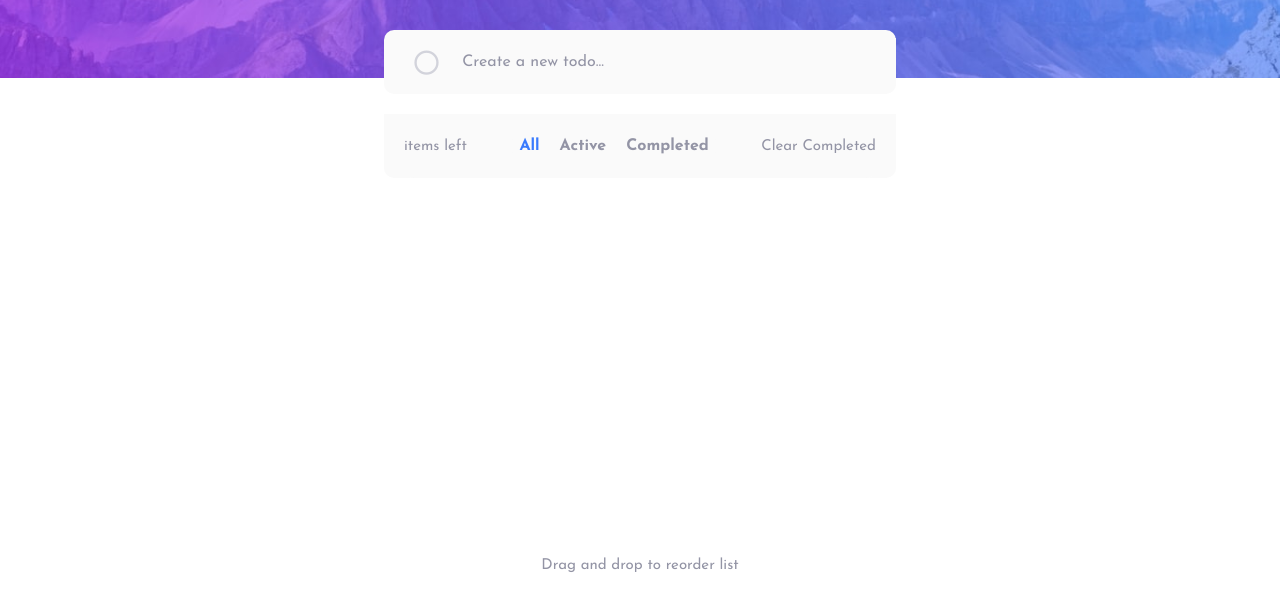
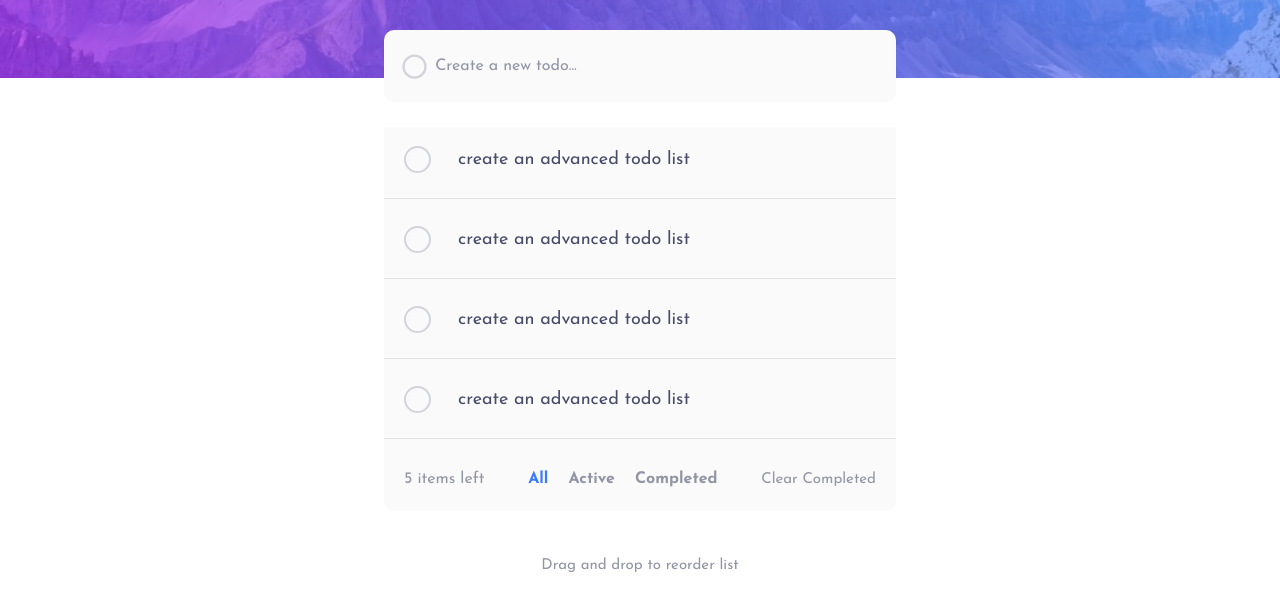
Before and after one commit to Mainakibe/todo-app-main, a plain HTML site: page index.html in a window 1280 px wide. Shown: the part 202-805 px from the top of the page. Drawn offline with nearby package versions, Linux system fonts and the light colour scheme.

Commit message:
third commit

```diff
--- a/index.html
+++ b/index.html
@@ -7,6 +7,7 @@
   <link rel="icon" type="image/png" sizes="32x32" href="./images/favicon-32x32.png">
   <link rel="stylesheet" href="https://use.fontawesome.com/releases/v5.15.2/css/all.css" integrity="sha384-vSIIfh2YWi9wW0r9iZe7RJPrKwp6bG+s9QZMoITbCckVJqGCCRhc+ccxNcdpHuYu" crossorigin="anonymous">
   <link rel="stylesheet" href="https://fonts.googleapis.com/css?family=Titillium+Web">
+  <script src="https://cdnjs.cloudflare.com/ajax/libs/Sortable/1.13.0/Sortable.min.js" integrity="sha512-5x7t0fTAVo9dpfbp3WtE2N6bfipUwk7siViWncdDoSz2KwOqVC1N9fDxEOzk0vTThOua/mglfF8NO7uVDLRC8Q==" crossorigin="anonymous" referrerpolicy="no-referrer"></script>
   <link rel="stylesheet" href="style.css">
 
   <title>Frontend Mentor | Todo app</title>
@@ -35,21 +36,59 @@
           </div>
         </div>
         <main>
-          <div class="add-item">
-            <i class="far fa-circle" id="circle" id="0" job="complete"></i>
-            <input type="text" id="item" placeholder="Create a new todo...">
+          <div class="todo-body">
+            <div class="new-task-creator">
+              <form action="">
+                <i class="far fa-circle" id="circle" id="0" job="complete"></i>
+                <input type="text" class="new-task" placeholder="Create a new todo..." aria-label="new task name">
+                  <!-- <button class="btn create" aria-label="create new task">+</button> -->
+              </form>
           </div>
-            <ul class="list">
-              <!-- <li class="item">
-              <i class="far fa-circle" id="circle" id="0" job="complete"></i>
-              <p class="text">Complete online JavaScript course</p>
-              <img src="images/icon-cross.svg" alt="" id="delete" id="0" job="delete">
-              </li>                                -->
-            </ul>
+            <div class="tasks">
+
+              <!-- task 1 -->
+              <div class="task">
+                <input type="checkbox" id="task-1">
+                <label for="task-1">
+                  <span class="custom-checkbox"></span>
+                  create an advanced todo list
+                </label>
+                <img src="images/icon-cross.svg" alt="delete icon">
+              </div>
+
+               <!-- task 2 -->
+               <div class="task">
+                <input type="checkbox" id="task-2">
+                <label for="task-2">
+                  <span class="custom-checkbox"></span>
+                  create an advanced todo list
+                </label>
+                <img src="images/icon-cross.svg" alt="delete icon">
+              </div>
+
+               <!-- task 3 -->
+               <div class="task">
+                <input type="checkbox" id="task-3">
+                <label for="task-3">
+                  <span class="custom-checkbox"></span>
+                  create an advanced todo list
+                </label>
+                <img src="images/icon-cross.svg" alt="delete icon">
+              </div>
+              <div class="task">
+                <input type="checkbox" id="task-4">
+                <label for="task-4">
+                  <span class="custom-checkbox"></span>
+                  create an advanced todo list
+                </label>
+                <img src="images/icon-cross.svg" alt="delete icon">
+              </div>
+            </div>
+          </div>
           <div class="items-bottom">
             <!-- Add dynamic number -->
             <div class="left">
-              <span class="items-left">items left</span>
+            <h5 class="items-left"> 5 items left</h5>
             </div>
             <div class="middle">
               <span class="all span-active">All</span>
@@ -62,7 +101,6 @@
           </div>
         </main>
       </div>
-
     </div>
     <small>Drag and drop to reorder list</small>
   </div>
--- a/main.js
+++ b/main.js
@@ -19,31 +19,10 @@ function darkModeOff(){
     document.body.classList.remove('dark-mode')
 }
 
+// drag and drop list items
+const dragArea = document.querySelector('.tasks')
+new Sortable(dragArea, {
+    animation:350
+})
+
 // todo
-const input = document.querySelector('#item')
-const list =document.querySelector('.list')
-
-// add to do function
-
-function addToDo(toDo){
-    const text =`<li class="item">
-    <i class="far fa-circle" id="circle" id="0" job="complete"></i>
-    <p class="text">${toDo}</p>
-    <img src="images/icon-cross.svg" alt="" id="delete" id="0" job="delete">
-    </li> `
-    const position ="beforeend"
-    list.insertAdjacentHTML(position,text)
-}
-// addToDo('kill the cat')
-
-// add items to the todo using the enter button
-
-document.addEventListener('keyup', function(event){
-    if(event.keyCode===13){
-        const toDo=input.value
-        if(toDo){
-            addToDo(toDo)
-        }
-        input.value=""
-    }
-})
--- a/style.css
+++ b/style.css
@@ -106,13 +106,13 @@ h1{
     transition: all 250ms ease-in-out;
     position: absolute;
 }
-
+#checkbox:not(:checked) ~ label .switch .light-mode{
+    display: none;
+}
 #checkbox:checked ~ label .switch .dark-mode{
     display: none;
 }
-#checkbox:not(:checked) ~ label .switch .light-mode{
-    display: none;
-}
+
 #checkbox{
     display: none;
 }
@@ -126,54 +126,30 @@ main{
     width: 100%;
 }
 
-/* add item */
-.add-item{
+/* to do body */
+.todo-body{
+    display: flex;
+    flex-direction: column;
+    align-items: center;
+    justify-content: center;
+    width: 100%;
+    position: relative;
+}
+
+/* task creator */
+.new-task-creator{
+    background-color:var(--listItems);
+    border-radius: 10px;
+    width: 100%;
+    margin-bottom: 25px;
+    height: 9vh;
+}
+form{
     display: flex;
     align-items: center;
-    justify-content: space-between;
-    background-color: var(--listItems);
-    border-radius: 10px;
-    padding: 15px 0 15px 30px;
-    margin-bottom: 20px;
-    height: 4rem;
+    justify-content: space-evenly;
     width: 100%;
-}
-
-/* item input */
-#item{
-    background-color: var(--listItems);
-    border: none;
-    color: var(--DarkGrayishBlue);
-    font-family: 'Josefin Sans',sans-serif;
-    font-size: 16px;
-    font-weight: 400;
-    outline: none;
-    height: 3rem;
-    width: 90%;
-}
-#item::placeholder{
-    color: var(--DarkGrayishBlue);
-    font-size: 16px;
-    font-weight: 400;
-}
-
-/* list */
-.list{
-    background-color: var(--listItems);
-    border-top-left-radius: 10px;
-    border-top-right-radius: 10px;
-    list-style-type: none;
-    height: inherit;
-    width: 100%;
-}
-.item{
-    display: flex;
-    align-items: center;
-    justify-content: space-around;
-    border-bottom: 1px solid var(--addItemsIcon);
-    padding: 0 15px;
-    height: 9vh;
-    width: 100%;
+    padding: 0 10px;
 }
 #circle{
     color: var(--addItemsIcon);
@@ -185,15 +161,129 @@ main{
     -webkit-text-fill-color: transparent;
     cursor: pointer;
 }
-.text{
-    color: var(--listItemsText);
+.new-task{
+    background-color:var(--listItems);
+    border: none;
+    color: var(--DarkGrayishBlue);
+    font-family: 'Josefin Sans',sans-serif;
     font-size: 16px;
     font-weight: 400;
-    width: 70%;
+    height: 9vh;
+    outline: none;
+    width: 90%;
 }
-.text:hover{
+.new-task::placeholder{
+    color: var(--DarkGrayishBlue);
+    font-size: 16px;
+    font-weight: 400;
+}
+
+/* tasks */
+.tasks{
+    display: flex;
+    flex-direction: column;
+    align-items: center;
+    justify-content: center;
+    background-color: var(--listItems);
+    border-top-left-radius: 10px;
+    border-top-right-radius: 10px;
+    min-height: inherit;
+    width: 100%;
+}
+[type="checkbox"]{
+    opacity: 0;
+    position: absolute;
+}
+.task label{
+    display:inline-flex;
+    align-items: center;
+    position: relative;
+    color: var(--listItemsText);
+    font-size: 18px;
+    font-weight: 400;
+}
+label:hover{
     color: var(--DarkGrayishBlue);
     cursor: pointer;
+}
+.task{
+    display: flex;
+    align-items: center;
+    justify-content: space-between;
+    background-color: var(--listItems);
+    /* border-bottom: 1px solid var(--addItemsIcon); */
+    height: 8vh;
+    margin-bottom: 1em;
+    position: relative;
+    padding: 0 20px;
+    width: 100%;
+}
+.task::after{
+    background:currentColor;
+    content: "";
+    height: 1px;
+    position: absolute;
+    right: 0;
+    left: 0;
+    bottom: -.5em;
+
+    opacity: .1;
+}
+.custom-checkbox{
+    --size:1.5em;
+
+    display: inline-block;
+    border: 2px solid currentColor;
+    border-radius: 50%;
+    color: var(--addItemsIcon);
+    cursor: pointer;
+    font-weight: 700;
+    margin-right: var(--size);
+    transform: scale(1);
+    transition: transform 300ms ease-in-out;
+    height: var(--size);
+    width: var(--size);
+
+}
+.task img{
+    display: none;
+}
+.task:hover > img{
+    display: block;
+}
+.task:hover .custom-checkbox,
+[type="checkbox"]:focus + label .custom-checkbox{
+    transform: scale(1.2);
+    color: var(--CheckBackground);
+}
+[type="checkbox"]:checked + label .custom-checkbox{
+    /* background: var(--CheckBackground);
+    border-color: var(--clr-primary);
+    box-shadow:inset 0 0 0px 2px white;  */
+    background:var(--BrightBlue);
+    background-image: url('/images/icon-check.svg');
+    background-repeat: no-repeat;
+    background-position: center;
+    /* background: var(--CheckBackground); */
+}
+[type="checkbox"]:checked + label{
+    opacity: .3;
+}
+.task label::after{
+    content: "";
+    position: absolute;
+    top: 50%;
+    left: 3em;
+    right: 0;
+    height: 1.5px;
+    background: currentColor;
+    transform: scaleX(0);
+    transform-origin:right;
+    transition: transform 300ms ease-in-out;
+}
+[type="checkbox"]:checked + label::after{
+    transform: scaleX(1);
+    transform-origin:left;
 }
 
 /* items bottom */
@@ -203,6 +293,10 @@ main{
     grid-template-rows: repeat(3,1fr);
     row-gap:20px;
     width: 100%;
+}
+h5{
+    font-size: 16px;
+    font-weight: 400;
 }
 .left{
     background-color: var(--listItems);
```
